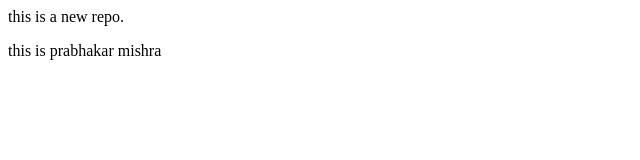
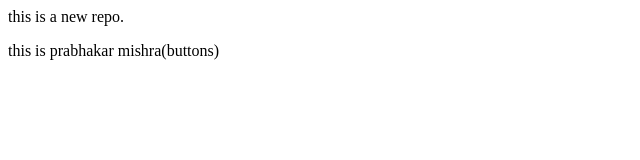
Before and after one commit to prabhu123mishra/localrepo, a plain HTML site: page index.html in a window 1280 px wide. Shown: the full height of the page, 0-640 px from the left. Drawn offline with Linux system fonts and the light colour scheme.

```diff
--- a/index.html
+++ b/index.html
@@ -1,2 +1,2 @@
 <p>this is a new repo.</p>
-<p>this is prabhakar mishra</p>
+<p>this is prabhakar mishra(buttons)</p>
```
